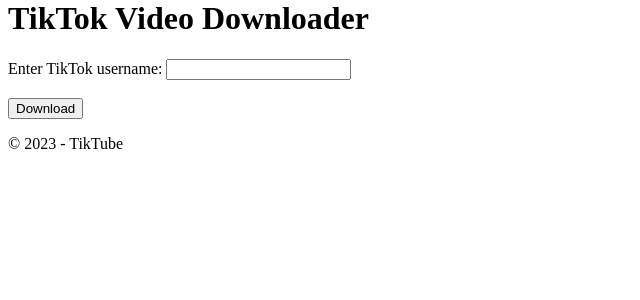
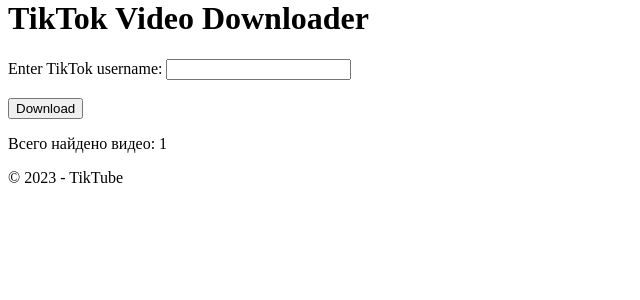
Before and after one commit to inkstatim/TikTube, a Django app: template TikDownloader/templates/TikDownloader/tiktok_download.html in a window 1280 px wide. Shown: the part 21-321 px from the top of the page, without its empty margins (0-640 px from the left). Run offline with Django 4.2, Linux system fonts and the light colour scheme; the template is opened without the code that fills it: most values are stand-ins (such as "Sample title", 1, 10 or a date in 2020).

Commit message:
displays the number of videos

```diff
--- a/TikDownloader/templates/TikDownloader/tiktok_download.html
+++ b/TikDownloader/templates/TikDownloader/tiktok_download.html
@@ -14,4 +14,5 @@
     <br><br>
     <button type="submit">Download</button>
 </form>
+    <p>Всего найдено видео: {{ num_videos }}</p>
 {% endblock %}
```
